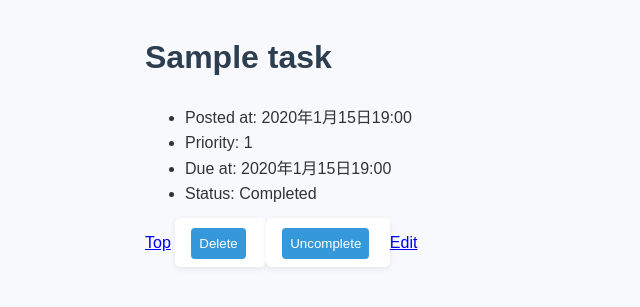
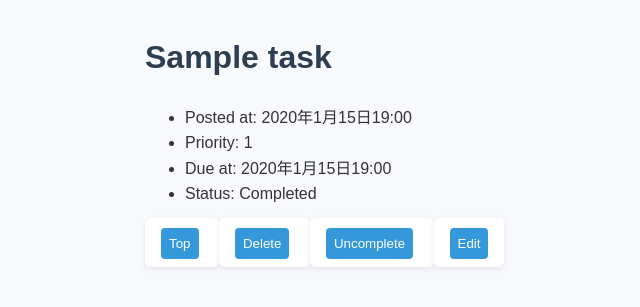
Before and after one commit to faka-furukawa/django-test-exercise, a Django app: page /1/ in a window 1280 px wide. Shown: the top 307 px of the page, without its empty margins (95-735 px from the left). Run offline with Django 5.2, Linux system fonts and the light colour scheme; tables that the repository leaves empty hold one stand-in row (values such as "Sample post").

Commit message:
詳細画面のtopなどのボタンの統一

```diff
--- a/todo/templates/todo/detail.html
+++ b/todo/templates/todo/detail.html
@@ -27,7 +27,9 @@
     </ul>
 
     <div>
-      <a href="{% url 'index' %}">Top</a>
+      <form action="{% url 'index' %}" method="get" style="display:inline;">
+        <button type="submit">Top</button>
+      </form>
       <form action="{% url 'delete' task.id %}" method="post" style="display:inline;">
         {% csrf_token %}
         <button type="submit">Delete</button>
@@ -40,7 +42,9 @@
         <button type="submit">Complete</button>
         {% endif %}
       </form>
-      <a href="{% url 'update' task.id %}">Edit</a>
+      <form action="{% url 'update' task.id %}" method="get" style="display:inline;">
+        <button type="submit">Edit</button>
+      </form>
     </div>
   </body>
 
```
